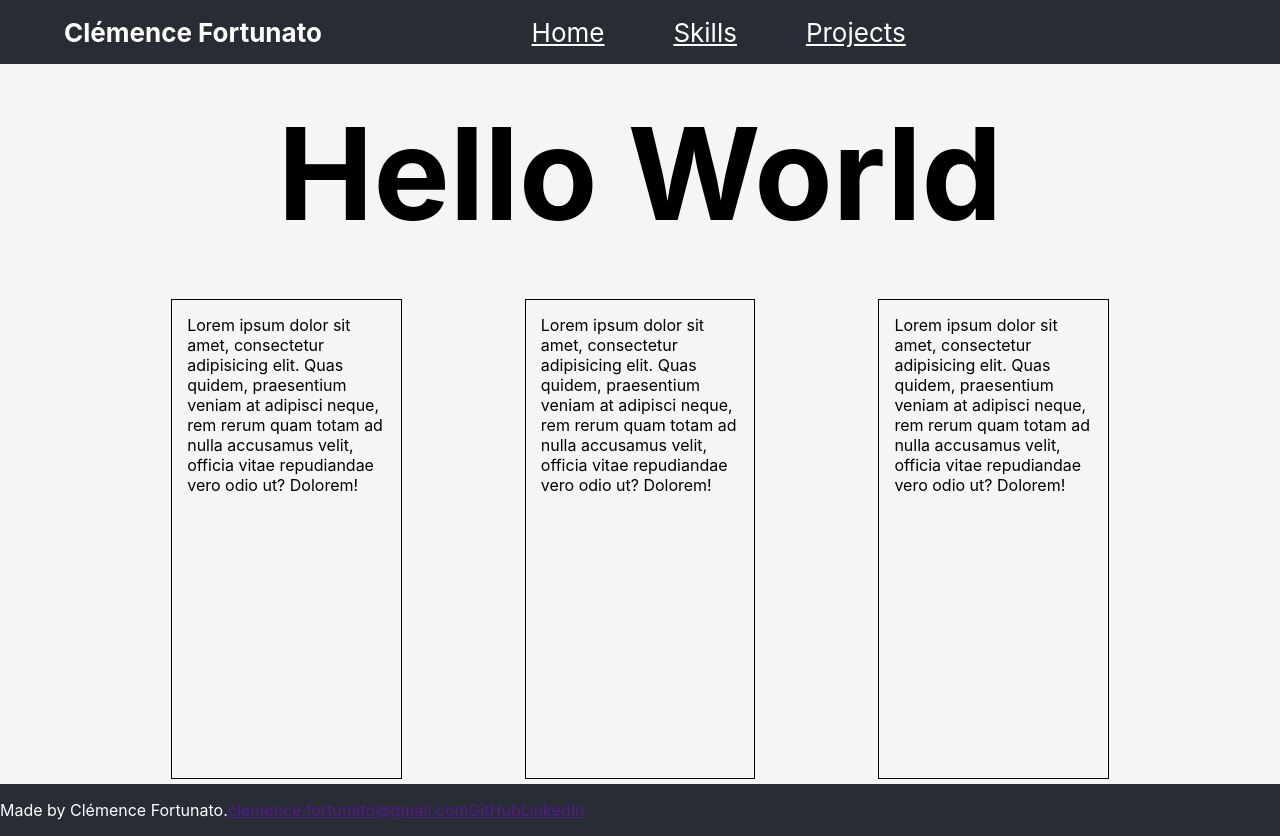
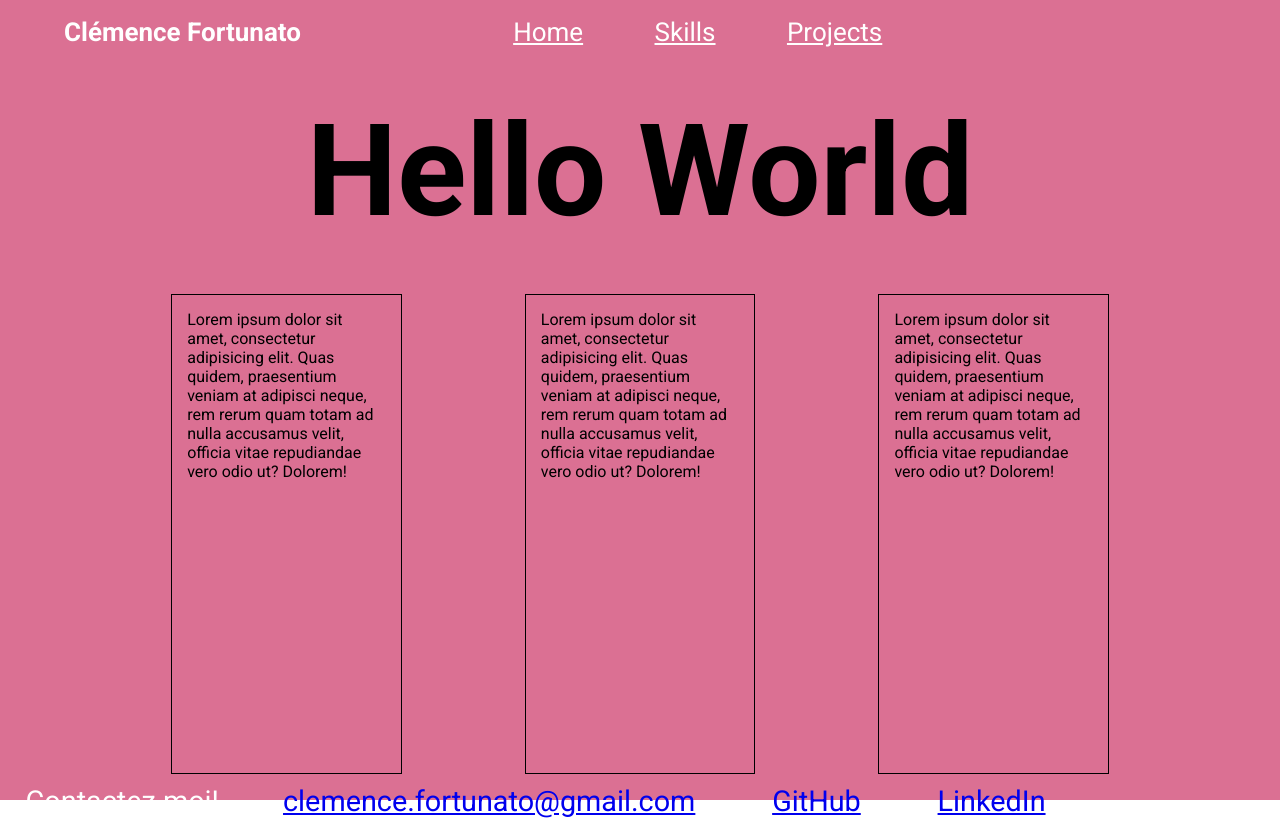
Before and after one commit to CJLFortunato/Coding-Portfolio, a React (Create React App) app in the folder portfolio/: page / in a window 1280 px wide. Built offline with nearby package versions, Linux system fonts and the light colour scheme.

Commit message:
Add content to project page

```diff
--- a/portfolio/src/App.js
+++ b/portfolio/src/App.js
@@ -1,5 +1,6 @@
 import './App.css';
 import './CSS/structure.css';
+import './CSS/colors.css';
 import Presentation from './Components/Presentation';
 import { BrowserRouter as Router, Route, Routes, Link } from 'react-router-dom'
 import Skills from './Components/Skills';
@@ -30,11 +31,10 @@ function App() {
         </main>
 
         <footer>
-          <p>Made by Clémence Fortunato.
-            <a href="">clemence.fortunato@gmail.com</a>
-            <a href="">GitHub</a>
-            <a href="">LinkedIn</a>
-          </p>
+          <p> Contactez moi!</p>
+          <a href="mailto:clemence.fortunato@gmail.com">clemence.fortunato@gmail.com</a>
+          <a href="https://github.com/CJLFortunato/">GitHub</a>
+          <a href="https://www.linkedin.com/in/clemencefortunato/">LinkedIn</a>
         </footer>
 
       </div>
--- /dev/null
+++ b/portfolio/src/CSS/colors.css
@@ -0,0 +1,19 @@
+/*
+This file is for the display and organizing of elements
+*/
+.App {
+  background-color: palevioletred;
+}
+
+.App-header {
+  background-color: transparent;
+}
+main {
+  background-color: transparent;
+}
+
+footer {
+  background-color: transparent;
+}
+
+/*# sourceMappingURL=colors.css.map */
--- a/portfolio/src/CSS/structure.css
+++ b/portfolio/src/CSS/structure.css
@@ -1,6 +1,10 @@
 /*
 This file is for the display and organizing of elements
 */
+* {
+  font-family: "Roboto", Arial, Helvetica, sans-serif;
+}
+
 .App {
   width: 100vw;
   height: 100vh;
@@ -50,11 +54,20 @@ main {
 footer {
   justify-self: flex-end;
   background-color: #282c34;
-  height: 4rem;
+  height: 6rem;
   display: flex;
   flex-direction: row;
   align-items: center;
   color: white;
+  justify-content: flex-start;
+}
+footer p {
+  margin: 0 2%;
+  font-size: 1.8rem;
+}
+footer a {
+  margin: 0 3%;
+  font-size: 1.8rem;
 }
 
 .presentation {
@@ -90,7 +103,6 @@ footer {
   grid-template-columns: 150px 150px 150px 150px 150px;
   grid-auto-rows: 130px;
   gap: 15px;
-  border: 1px solid rebeccapurple;
   /* justify-self: flex-end; */
   margin-top: 2rem;
 }
@@ -98,7 +110,6 @@ footer {
   width: 150px;
   height: 130px;
   background-color: white;
-  border: 1px dashed purple;
 }
 .skills .skills-grid-container .skill-card p {
   text-align: center;
@@ -120,7 +131,6 @@ footer {
   flex-direction: column;
   align-items: center;
   justify-content: space-evenly;
-  border: 1px solid aqua;
   height: 100%;
 }
 .projects h1 {
@@ -131,12 +141,10 @@ footer {
   flex-direction: row;
   align-items: center;
   justify-content: space-around;
-  border: 1px solid green;
   width: 68%;
 }
 .projects .projects-container .carousel {
   overflow: hidden;
-  border: 1px solid red;
   display: flex;
   flex-direction: row;
   align-items: center;
@@ -146,12 +154,12 @@ footer {
 .projects .projects-container .carousel .inner {
   white-space: nowrap;
   transition: transform 0.3s;
-  border: 1px solid blue;
   display: flex;
   flex-direction: row;
 }
 .projects .projects-container .carousel .project-card {
   display: inline-flex;
+  flex-direction: column;
   width: 22rem;
   margin: 1rem;
   border: 1px solid aqua;
@@ -159,6 +167,10 @@ footer {
   height: 40rem;
   white-space: normal;
 }
+.projects .projects-container .carousel .project-card img {
+  width: 100%;
+  height: 150px;
+}
 .projects .projects-container button i {
   font-size: 4rem;
 }
--- a/portfolio/src/Components/Skills.js
+++ b/portfolio/src/Components/Skills.js
@@ -41,11 +41,11 @@ function Skills() {
             <p>SQL</p>
           </div>
           <div className="skill-card one-line">
-            <p><i className="fas fa-database"></i></p>
+            <p><i class="fa-brands fa-node-js"></i></p>
             <p>NodeJS</p>
           </div>
           <div className="skill-card one-line">
-            <p><i className="fas fa-database"></i></p>
+            <p><i class="fa-regular fa-copy"></i></p>
             <p>MongoDB</p>
           </div>
           <div className="skill-card one-line">
--- /dev/null
+++ b/portfolio/src/Sass/colors.scss
@@ -0,0 +1,150 @@
+/*
+This file is for the display and organizing of elements
+*/
+* {
+
+}
+
+.App {
+    background-color: palevioletred;
+  }
+
+  .App-header {
+
+        background-color: transparent;
+        h4 {
+
+            }
+
+        nav {
+
+
+
+            ul {
+
+
+                li {
+
+                    a {
+
+                    }
+
+                }
+            }
+        }
+
+  }
+
+main {
+    background-color: transparent;
+}
+
+footer {
+
+    background-color: transparent;
+    p {
+
+    }
+    a {
+
+    }
+  }
+
+  //====================================================================================================================================================
+  // Presentation component
+  //====================================================================================================================================================
+
+.presentation {
+
+
+    h1 {
+
+    }
+
+    .cards-ctn {
+
+    }
+
+    .card {
+
+
+    }
+}
+
+  //====================================================================================================================================================
+  // Skills component
+  //====================================================================================================================================================
+
+  .skills {
+
+
+
+    .skills-grid-container {
+
+
+        .skill-card {
+
+      }
+      .skill-card p {
+
+      }
+      .skill-card i {
+
+
+      }
+      .one-line i{
+
+      }
+      }
+
+
+  }
+
+    //====================================================================================================================================================
+  // Projects component
+  //====================================================================================================================================================
+
+  .projects {
+
+
+    h1{
+
+
+    }
+
+    .projects-container  {
+
+
+
+        // Carousel --------------------------------------------------------------
+
+        .carousel {
+
+
+            .inner {
+
+            }
+
+            .project-card {
+
+
+                img {
+
+                }
+            }
+
+        }
+
+        button {
+
+            i {
+
+            }
+        }
+
+    }
+
+
+
+
+  }
--- a/portfolio/src/Sass/structure.scss
+++ b/portfolio/src/Sass/structure.scss
@@ -1,7 +1,9 @@
 /*
 This file is for the display and organizing of elements
 */
-
+* {
+    font-family: 'Roboto', Arial, Helvetica, sans-serif;
+}
 
 .App {
     width: 100vw;
@@ -60,11 +62,23 @@ main {
 footer {
     justify-self: flex-end;
     background-color: #282c34;
-    height: 4rem;
+    height: 6rem;
     display: flex;
     flex-direction: row;
     align-items: center;
     color: white;
+    justify-content: flex-start;
+
+    p {
+        margin: 0 2%;
+        // border: 1px solid rebeccapurple;
+        font-size: 1.8rem;
+    }
+    a {
+        margin: 0 3%;
+        // border: 1px solid rebeccapurple;
+        font-size: 1.8rem;
+    }
   }
 
   //====================================================================================================================================================
@@ -116,7 +130,7 @@ footer {
         grid-template-columns: 150px 150px 150px 150px 150px;
         grid-auto-rows: 130px;
         gap: 15px;
-        border: 1px solid rebeccapurple;
+        // border: 1px solid rebeccapurple;
         /* justify-self: flex-end; */
         margin-top: 2rem;
 
@@ -125,7 +139,7 @@ footer {
         height: 130px;
         background-color: white;
         // box-shadow: 7px 7px 0px hsla(0, 0%, 0%, 0.2);
-         border: 1px dashed purple;
+        //  border: 1px dashed purple;
       }
       .skill-card p {
         text-align: center;
@@ -156,7 +170,7 @@ footer {
     flex-direction: column;
     align-items: center;
     justify-content: space-evenly;
-    border: 1px solid aqua;
+    // border: 1px solid aqua;
     height: 100%;
 
     h1{
@@ -170,14 +184,14 @@ footer {
         flex-direction: row;
         align-items: center;
         justify-content: space-around;
-        border: 1px solid green;
+        // border: 1px solid green;
         width: 68%;
 
         // Carousel --------------------------------------------------------------
 
         .carousel {
             overflow: hidden;
-            border: 1px solid red;
+            // border: 1px solid red;
             display: flex;
             flex-direction: row;
             align-items: center;
@@ -187,19 +201,25 @@ footer {
             .inner {
                 white-space: nowrap;
                 transition: transform 0.3s ;
-                border: 1px solid blue;
+                // border: 1px solid blue;
                 display: flex;
                 flex-direction: row;
             }
 
             .project-card {
                 display: inline-flex;
+                flex-direction: column;
                 width: 22rem;
                 margin: 1rem;
                 border: 1px solid aqua;
                 padding: 15px;
                 height: 40rem;
                 white-space: normal;
+
+                img {
+                    width: 100%;
+                    height: 150px;
+                }
             }
 
         }
```
Also changed, not shown: portfolio/src/Components/Projects.js (+56 -19 lines), 2 other files (tests, documents, lock files or other folders).
